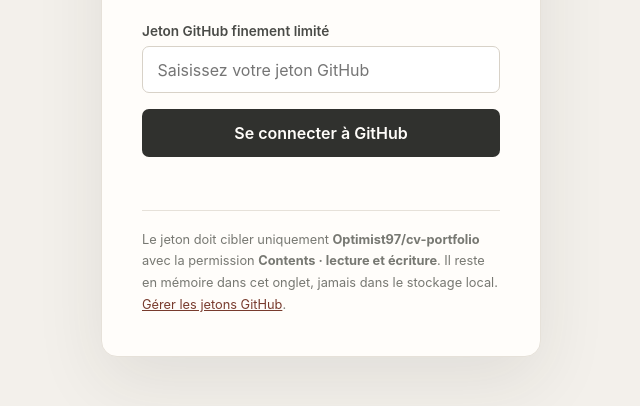
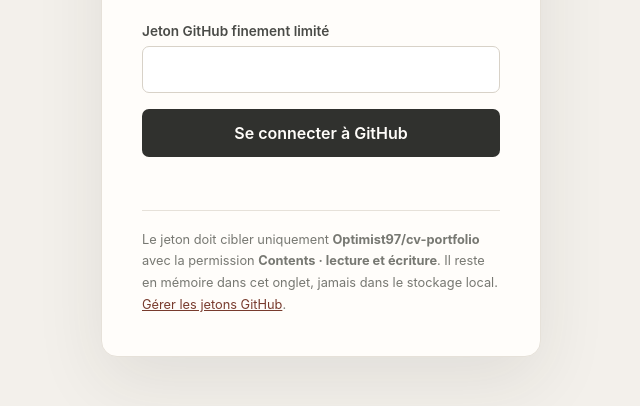
Before and after one commit to Optimist97/cv-portfolio, a website built with Vite: page src/cms.html in a window 1280 px wide. Shown: the part 348-754 px from the top of the page, without its empty margins (319-959 px from the left). Built offline with nearby package versions, Linux system fonts and the light colour scheme.

Commit message:
Leave GitHub token field blank
Updated the placeholder text for the GitHub token input field.

```diff
--- a/src/cms.html
+++ b/src/cms.html
@@ -439,7 +439,7 @@
       <p class="login-intro">Connectez-vous avec votre jeton GitHub pour ouvrir l’éditeur et publier vos modifications.</p>
       <div class="login-field">
         <label for="githubToken">Jeton GitHub finement limité</label>
-        <input type="password" id="githubToken" autocomplete="off" spellcheck="false" placeholder="Saisissez votre jeton GitHub" aria-describedby="loginHelp">
+        <input type="password" id="githubToken" autocomplete="off" spellcheck="false" placeholder="" aria-describedby="loginHelp">
       </div>
       <button class="login-submit" type="button" data-action="connectGitHub">Se connecter à GitHub</button>
       <p id="loginStatus" class="login-status" role="status" aria-live="polite"></p>
```
